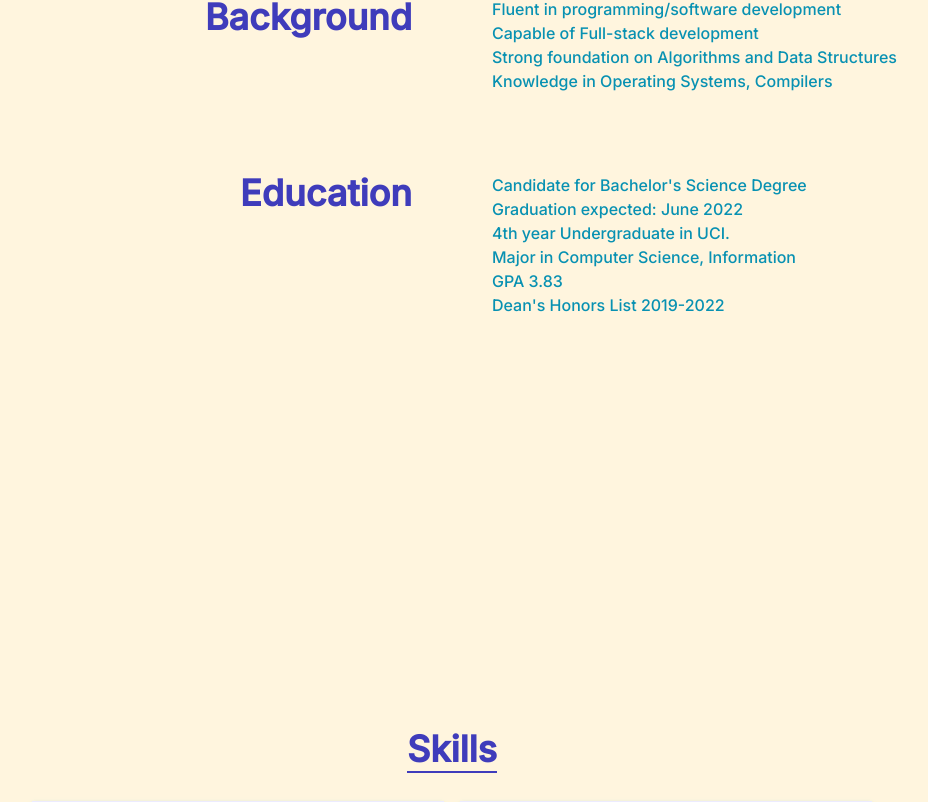
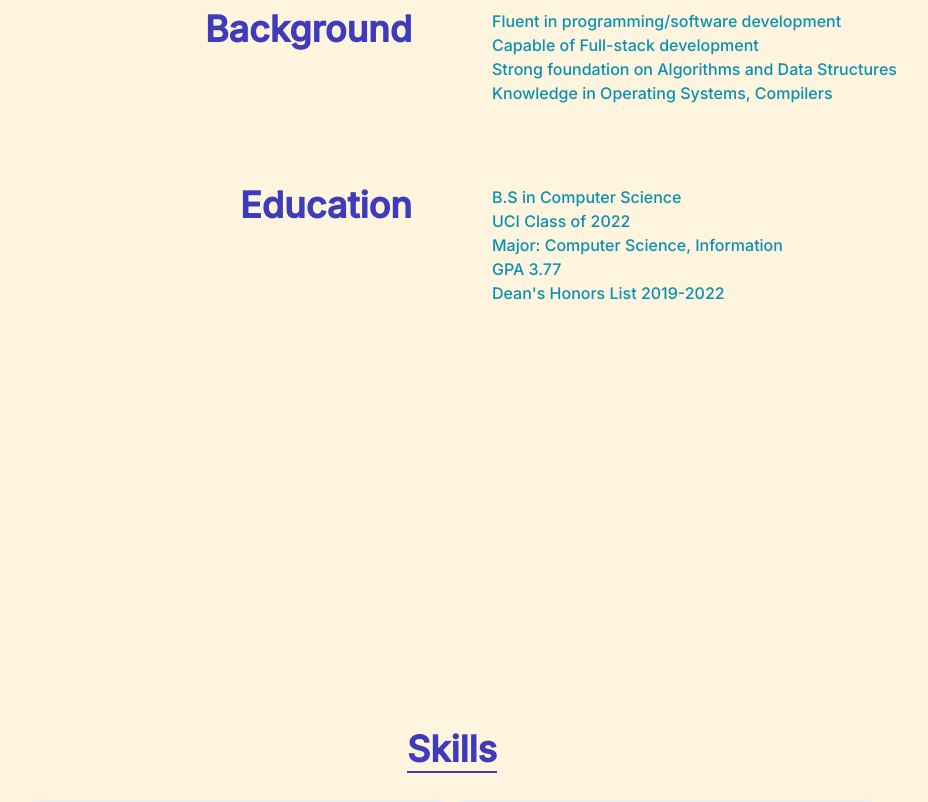
Before and after one commit to minwk79/react-portfolio-website, a React (Create React App) app: page / in a window 1280 px wide. Shown: the part 1071-1873 px from the top of the page, without its empty margins (188-1116 px from the left). Built offline with nearby package versions, Linux system fonts and the light colour scheme.

Commit message:
graduated

```diff
--- a/src/components/About.jsx
+++ b/src/components/About.jsx
@@ -37,15 +37,13 @@ function About() {
           </div>
           <div>
             <p className="hover:scale-110 duration-300 text-light-text dark:text-dark-text">
-              Candidate for Bachelor's Science Degree
+              B.S in Computer Science
               <br />
-              Graduation expected: June 2022
+              UCI Class of 2022
               <br />
-              4th year Undergraduate in UCI.
+              Major: Computer Science, Information
               <br />
-              Major in Computer Science, Information
-              <br />
-              GPA 3.83
+              GPA 3.77
               <br />
               Dean's Honors List 2019-2022
               <br />
--- a/src/components/Footer.jsx
+++ b/src/components/Footer.jsx
@@ -14,7 +14,7 @@ function Footer() {
       {/* Created By Section */}
       <div className="flex justify-center items-center gap-2">
         <div className="mr-4 text-xs sm:text-sm text-light-text dark:text-dark-text">
-          <label>Created By Using: </label>
+          <label>Created Using: </label>
         </div>
         <a href="https://reactjs.org/" target="_blank" rel="noreferrer">
           <FaReact className="text-light-text hover:text-light-secondary dark:text-dark-text dark:hover:text-dark-secondary" />
--- a/src/components/Header.jsx
+++ b/src/components/Header.jsx
@@ -25,7 +25,7 @@ export default function Header() {
           &ensp;Welcome to my personal web portfolio! <br />
           &ensp;I'm interested in designing and building Software. <br />
           &ensp;Feel free to check out my resume/github below. <br />
-          &ensp;Thank you for visiting my portfolio! <br />
+          &ensp;Thank you for visiting! <br />
           &lt;/Myself&gt; <br />
         </p>
         <div className="flex justify-center">
--- a/src/components/Skills.jsx
+++ b/src/components/Skills.jsx
@@ -2,7 +2,7 @@ import React from "react";
 import SkillCard from "./SkillCard";
 
 // TODO: Declare variables for skillcards.
-const coding = ["Python", "C/C++", "Javascript", "HTML/CSS"];
+const coding = ["Javascript", "Python", "C/C++", "HTML/CSS"];
 
 const frameworks = ["React", "Redux", "Tailwind"];
 
```
